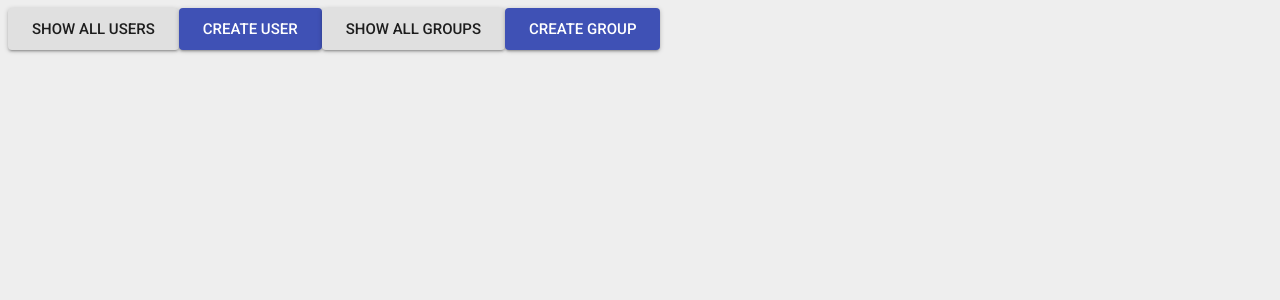
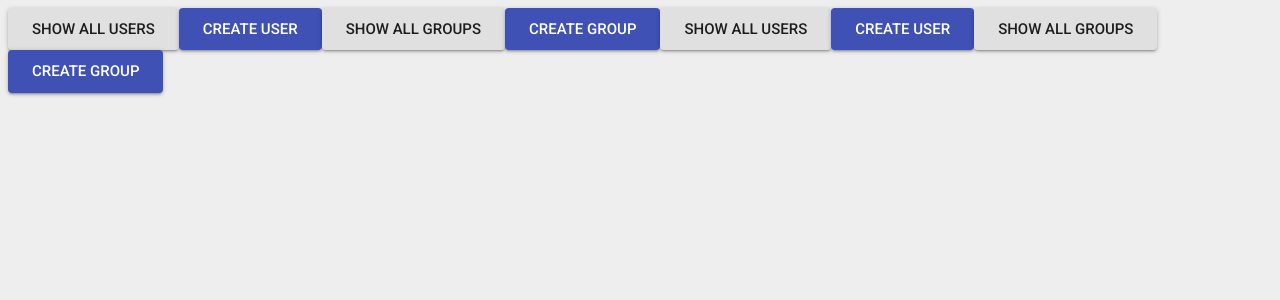
Before and after one commit to TheManimall/UserManagement, a React (Create React App) app in the folder client/: page / in a window 1280 px wide. Shown: the top 300 px of the page. Built offline with nearby package versions, Linux system fonts and the light colour scheme; no server answers.

Commit message:
add redux-router

```diff
--- a/client/src/components/App.js
+++ b/client/src/components/App.js
@@ -1,29 +1,15 @@
-import React, { Component } from 'react';
-import Button from '@material-ui/core/Button';
-import { Link } from 'react-router-dom';
+import React from 'react';
+import { ConnectedRouter } from 'connected-react-router';
 
 import './App.css';
-import UserList from '../containers/UserList';
+import routes from '../routes/index';
 
-class App extends Component {
-  render() {
-    return (
-      <React.Fragment>
-        <Link to='/users'>
-          <Button variant="contained" size="large">Show all users</Button>
-        </Link>
-        <Link to='/add-user'>
-          <Button variant="contained" color="primary" size="large">Create user</Button>
-        </Link>
-        <Link to='/groups'>
-          <Button variant="contained"  size="large">Show all groups</Button>
-        </Link>
-        <Link to='/groups'>
-          <Button variant="contained" color="primary" size="large">Create group</Button>
-        </Link>
-      </React.Fragment>
-    );
-  }
-}
+const App = ({ history }) => {
+  return (
+    <ConnectedRouter history={history}>
+      {routes}
+    </ConnectedRouter>
+  );
+};
 
 export default App;
--- /dev/null
+++ b/client/src/components/NavBar.js
@@ -0,0 +1,24 @@
+import React from 'react';
+import Button from '@material-ui/core/Button';
+import { Link } from 'react-router-dom';
+
+const NavBar = () => {
+  return (
+    <React.Fragment>
+      <Link to='/users'>
+        <Button variant="contained" size="large">Show all users</Button>
+      </Link>
+      <Link to='/add-user'>
+        <Button variant="contained" color="primary" size="large">Create user</Button>
+      </Link>
+      <Link to='/groups'>
+        <Button variant="contained" size="large">Show all groups</Button>
+      </Link>
+      <Link to='/add-group'>
+        <Button variant="contained" color="primary" size="large">Create group</Button>
+      </Link>
+    </React.Fragment>
+  );
+};
+
+export default NavBar;
--- a/client/src/index.js
+++ b/client/src/index.js
@@ -1,40 +1,38 @@
 import React from 'react';
 import { render } from 'react-dom';
-import { createStore, applyMiddleware } from 'redux';
 import { Provider } from 'react-redux';
-import { createLogger } from 'redux-logger';
-import { BrowserRouter as Router, Route } from 'react-router-dom';
+import { Route, Switch } from 'react-router-dom';
 import thunk from 'redux-thunk';
-import * as reduxDevtoolsExtension from 'redux-devtools-extension';
 import * as serviceWorker from './serviceWorker';
+import { createBrowserHistory } from 'history'
+import { applyMiddleware, compose, createStore } from 'redux'
+import { connectRouter, routerMiddleware, ConnectedRouter } from 'connected-react-router'
 
 import App from './components/App';
-import mainReducer from './reducers/reducer';
+import rootReducer from './reducers/reducer';
 import { getAllData } from './actions/action';
-import UsersList from './containers/UserList'
-import AddUser from './containers/AddUserCont';
+
+const history = createBrowserHistory()
+
+const composeEnhancer = window.__REDUX_DEVTOOLS_EXTENSION_COMPOSE__ || compose;
 
 const store = createStore(
-  mainReducer,
-  reduxDevtoolsExtension.composeWithDevTools(applyMiddleware(thunk)),
-);
-
-const middleware = [thunk];
-if (process.env.NODE_ENV !== 'production') {
-  middleware.push(createLogger());
-}
+  connectRouter(history)(rootReducer),
+  composeEnhancer(
+    applyMiddleware(
+      routerMiddleware(history),
+      thunk
+    ),
+  ),
+)
 
 store.dispatch(getAllData());
 
 const providerDOM = (
   <Provider store={store}>
-    <Router>
-      <div>
-        <Route path='/' component={App} />
-        <Route path='/users' component={UsersList} />
-        <Route path='/add-user' component={AddUser} />
-      </div>
-    </Router>
+    <ConnectedRouter history={history}>
+      <App history={history} />
+    </ConnectedRouter>
   </Provider>
 );
 render(
@@ -42,6 +40,7 @@ render(
   document.getElementById('root'),
 );
 
+
 // If you want your app to work offline and load faster, you can change
 // unregister() to register() below. Note this comes with some pitfalls.
 // Learn more about service workers: http://bit.ly/CRA-PWA
--- /dev/null
+++ b/client/src/routes/index.js
@@ -0,0 +1,19 @@
+import React from 'react';
+import { Route, Switch } from 'react-router';
+
+import UsersList from '../containers/UserList';
+import NavBar from '../components/NavBar';
+import AddUser from '../containers/AddUserCont';;
+
+const routes = (
+  <div>
+    <NavBar />
+    <Switch>
+      <Route exact path="/" component={NavBar} />
+      <Route path="/users" component={UsersList} />
+      <Route path="/add-user" component={AddUser} />
+    </Switch>
+  </div>
+);
+
+export default routes;
```
